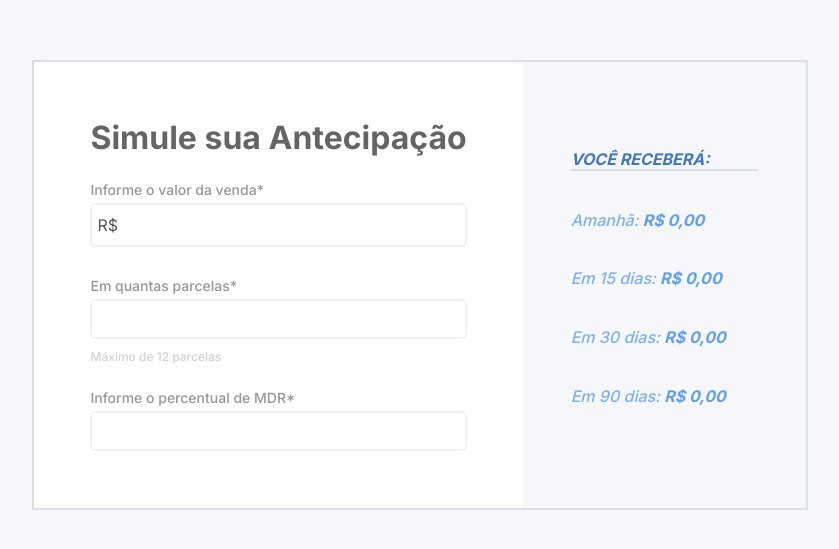
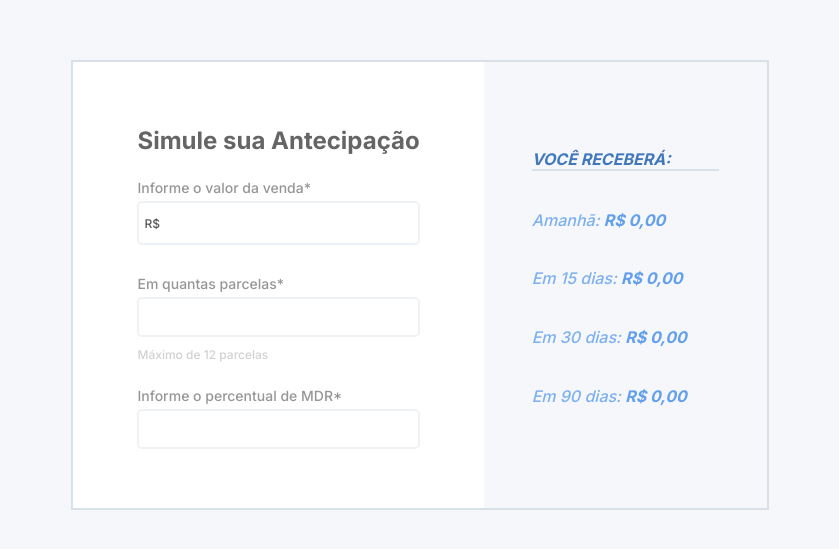
Before and after one commit to TAraujoS/desafio-frontend-1-taraujos, a React (Create React App) app: page / in a window 1280 px wide. Shown: the part 115-664 px from the top of the page, without its empty margins (220-1059 px from the left). Built offline with nearby package versions, Linux system fonts and the light colour scheme.

Commit message:
Revert "styles: change to css vanilla"
This reverts commit 95294115284f12c03f7fe3838041b2b94c1c6741.

```diff
--- a/src/App.tsx
+++ b/src/App.tsx
@@ -1,9 +1,11 @@
 import CalcProvider from "./context/CalcContext";
 import Home from "./pages/Home";
-import "./styles/global.css";
+import GlobalStyle from "./styles/global";
+
 function App() {
   return (
     <>
+      <GlobalStyle />
       <CalcProvider>
         <Home />
       </CalcProvider>
--- a/src/components/RegisterCard/index.tsx
+++ b/src/components/RegisterCard/index.tsx
@@ -1,7 +1,7 @@
 import { useContext } from "react";
 import { useForm } from "react-hook-form";
 import { CalcContext } from "../../context/CalcContext";
-import "./styles.css";
+import { Container, DivInput } from "./styles";
 import * as yup from "yup";
 import { yupResolver } from "@hookform/resolvers/yup";
 
@@ -40,10 +40,10 @@ export const RegisterValue = () => {
   };
 
   return (
-    <div className="registerContainer">
+    <Container>
       <h1>Simule sua Antecipação</h1>
       <form onChange={handleSubmit(onSubmit)}>
-        <div className="divInput">
+        <DivInput>
           <label>Informe o valor da venda*</label>
           <div className="input-value">
             <span>R$</span>
@@ -55,9 +55,9 @@ export const RegisterValue = () => {
             />
           </div>
           <span className="error">{errors.amount?.message}</span>
-        </div>
+        </DivInput>
 
-        <div className="divInput">
+        <DivInput>
           <label>Em quantas parcelas*</label>
           <input
             type="number"
@@ -67,10 +67,10 @@ export const RegisterValue = () => {
             {...register("installments")}
           />
           <span className="error">{errors.installments?.message}</span>
-          <p>Máximo de 12 parcelas</p>
-        </div>
+          <span>Máximo de 12 parcelas</span>
+        </DivInput>
 
-        <div className="divInput">
+        <DivInput>
           <label>Informe o percentual de MDR*</label>
           <input
             type="number"
@@ -80,8 +80,8 @@ export const RegisterValue = () => {
             {...register("mdr")}
           />
           <span className="error">{errors.mdr?.message}</span>
-        </div>
+        </DivInput>
       </form>
-    </div>
+    </Container>
   );
 };
--- a/src/components/RegisterCard/styles.css
+++ /dev/null
@@ -1,120 +0,0 @@
-.registerContainer{
-  height: 100%;
-  padding: 3.5rem;
-
-  background-color: var(--white);
-}
-
-h1 {
-  margin-bottom: 1.5rem;
-  color: var(--gray-h1);
-}
-
-form {
-  height: 85%;
-  display: flex;
-  flex-direction: column;
-  gap: 25px;
-}
-
-.divInput{
-  display: flex;
-  flex-direction: column;
-  gap: 5px;
-}
-
-.divInput label {
-    font-size: 14px;
-    font-weight: 500;
-
-    color: var(--gray-label);
-}
-
-.divInput input {
-  height: 40px;
-  padding-left: 5px;
-  border: 2px solid var(--blue-input);
-  border-radius: 5px;
-}
-
-.divInput input:hover {
-  border: 2px solid var(--blue-inputfocus);
-}
-
-.divInput input:focus {
-  border: 2px solid var(--blue-inputfocus);
-}
-
-/* Chrome, Safari, Edge, Opera */
-.divInput input::-webkit-outer-spin-button,
-.divInput input::-webkit-inner-spin-button {
-  -webkit-appearance: none;
-  margin: 0;
-}
-
-/* Firefox */
-.divInput input[type="number"] {
-  -moz-appearance: textfield;
-}
-
-.divInput input::placeholder {
-/* Chrome, Firefox, Opera, Safari 10.1+ */
-  color: var(--red-input);
-  opacity: 1; /* Firefox */
-}
-
-.divInput input::-ms-input-placeholder {
-/* Internet Explorer 10-11 */
-  color: var(--red-input);
-}
-
-.divInput input::-ms-input-placeholder {
-  /* Microsoft Edge */
-  color: var(--red-input);
-}
-
-.divInput p {
-  font-size: 12px;
-  font-weight: 500;
-
-  color: var(--gray-span);
-}
-
-.error {
-  font-size: 12px;
-  font-weight: 500;
-
-  color: var(--red-input);
-}
-
-.input-value {
-  display: flex;
-  flex-direction: row;
-  align-items: center;
-
-  border: 2px solid var(--blue-input);
-  border-radius: 5px;
-  gap: 0;
-}
-
-.input-value input {
-  width: 100%;
-  border: none;
-}
-
-.input-value input:hover {
-  border: none;
-}
-
-.input-value input:focus {
-  border: none;
-}
-
-.input-value span {
-  padding: 0 0 0 5px;
-  color: var(--gray-input);
-}
-
-.input-value span:hover {
-  border: 2px solid var(--blue-inputfocus);
-}
--- /dev/null
+++ b/src/components/RegisterCard/styles.ts
@@ -0,0 +1,122 @@
+import styled from "styled-components";
+
+export const Container = styled.section`
+  height: 100%;
+  padding: 4rem;
+
+  background-color: var(--white);
+  color: black;
+
+  h1 {
+    margin-bottom: 1.5rem;
+    color: var(--gray-h1);
+  }
+
+  form {
+    height: 85%;
+    display: flex;
+    flex-direction: column;
+    gap: 25px;
+  }
+
+  .error {
+    font-size: 12px;
+    font-weight: 500;
+
+    color: var(--red-input);
+  }
+`;
+
+export const DivInput = styled.div`
+  display: flex;
+  flex-direction: column;
+  gap: 5px;
+
+  label {
+    font-size: 14px;
+    font-weight: 500;
+
+    color: var(--gray-label);
+  }
+  .input-value {
+    display: flex;
+    flex-direction: row;
+    align-items: center;
+
+    border: 2px solid var(--blue-input);
+    border-radius: 5px;
+    gap: 0;
+
+    > input {
+      width: 100%;
+      border: none;
+
+      &:hover {
+        border: none;
+      }
+
+      &:focus {
+        border: none;
+      }
+    }
+
+    > span {
+      padding: 0 0 0 5px;
+      color: var(--gray-input);
+    }
+
+    &:hover {
+      border: 2px solid var(--blue-inputfocus);
+    }
+  }
+
+  input {
+    height: 40px;
+    padding-left: 5px;
+    border: 2px solid var(--blue-input);
+    border-radius: 5px;
+
+    &:hover {
+      border: 2px solid var(--blue-inputfocus);
+    }
+
+    &:focus {
+      border: 2px solid var(--blue-inputfocus);
+    }
+
+    /* Chrome, Safari, Edge, Opera */
+    &::-webkit-outer-spin-button,
+    &::-webkit-inner-spin-button {
+      -webkit-appearance: none;
+      margin: 0;
+    }
+
+    /* Firefox */
+    &[type="number"] {
+      -moz-appearance: textfield;
+    }
+
+    ::placeholder {
+      /* Chrome, Firefox, Opera, Safari 10.1+ */
+      color: var(--red-input);
+      opacity: 1; /* Firefox */
+    }
+
+    :-ms-input-placeholder {
+      /* Internet Explorer 10-11 */
+      color: var(--red-input);
+    }
+
+    ::-ms-input-placeholder {
+      /* Microsoft Edge */
+      color: var(--red-input);
+    }
+  }
+
+  span {
+    font-size: 12px;
+    font-weight: 500;
+
+    color: var(--gray-span);
+  }
+`;
--- a/src/components/ResultCard/index.tsx
+++ b/src/components/ResultCard/index.tsx
@@ -1,11 +1,11 @@
 import { useCalcContext } from "../../context/CalcContext";
-import "./styles.css";
+import Container from "./styles";
 
 export const ResultValues = () => {
   const { valueDay } = useCalcContext();
   console.log(valueDay);
   return (
-    <section className="resultContainer">
+    <Container>
       <h2>VOCÊ RECEBERÁ:</h2>
       <p>
         Amanhã: <span>R$ {valueDay.length === 0 ? 0 : valueDay[0]},00</span>
@@ -19,6 +19,6 @@ export const ResultValues = () => {
       <p>
         Em 90 dias: <span>R$ {valueDay.length === 0 ? 0 : valueDay[3]},00</span>
       </p>
-    </section>
+    </Container>
   );
 };
--- a/src/components/ResultCard/styles.css
+++ /dev/null
@@ -1,34 +0,0 @@
-section{
-  display: flex;
-  flex-direction: column;
-  align-items: flex-start;
-  justify-content: space-evenly;
-
-  height: 75%;
-  margin: 3rem;
-}
-
-section > h2 {
-  font-size: 16px;
-  font-style: oblique;
-
-  padding-right: 3rem;
-
-  border-bottom: 2px solid var(--lightblue-border);
-  color: var(--blue-h2);
-}
-
-section > p {
-  font-size: 16px;
-  font-weight: 500;
-  font-style: oblique;
-
-  color: var(--blue-p);
-}
-
-section > p >  span {
-  font-weight: 700;
-  font-size: 16px;
-
-  color: var(--blue-span);
-}
--- /dev/null
+++ b/src/components/ResultCard/styles.ts
@@ -0,0 +1,37 @@
+import styled from "styled-components";
+
+const Container = styled.section`
+  display: flex;
+  flex-direction: column;
+  align-items: flex-start;
+  justify-content: space-evenly;
+
+  height: 75%;
+  margin: 3rem;
+
+  h2 {
+    font-size: 16px;
+    font-style: oblique;
+
+    padding-right: 3rem;
+
+    border-bottom: 2px solid var(--lightblue-border);
+    color: var(--blue-h2);
+  }
+
+  p {
+    font-size: 16px;
+    font-weight: 500;
+    font-style: oblique;
+
+    color: var(--blue-p);
+    span {
+      font-weight: 700;
+      font-size: 16px;
+
+      color: var(--blue-span);
+    }
+  }
+`;
+
+export default Container;
--- a/src/pages/Home/index.tsx
+++ b/src/pages/Home/index.tsx
@@ -1,13 +1,13 @@
 import { RegisterValue } from "../../components/RegisterCard";
 import { ResultValues } from "../../components/ResultCard";
-import "./styles.css";
+import { Container } from "./styles";
 
 const Home = () => {
   return (
-    <main>
+    <Container>
       <RegisterValue />
       <ResultValues />
-    </main>
+    </Container>
   );
 };
 
--- a/src/pages/Home/styles.css
+++ b/src/pages/Home/styles.ts
@@ -1,8 +1,10 @@
-main {
+import styled from "styled-components";
+
+export const Container = styled.main`
   display: flex;
   height: 45vh;
   width: 100%;
   min-height: 450px;
 
   border: 2px solid var(--lightblue-border);
-}
+`;
--- a/src/styles/global.css
+++ /dev/null
@@ -1,38 +0,0 @@
-
-*{
-    margin: 0;
-    padding: 0;
-    box-sizing: border-box;
-    outline: 0;
-    font-family: 'Inter', sans-serif;
-}
-
-:root {
-    --white: #ffffffff;
-    --lightblue-home: #f5f7fa;
-    --lightblue-border: #d8e1e8;
-    --lightblue-result:#f7f9fa;
-    --blue-h2: #4178bc;
-    --blue-p: #7db0f0;
-    --blue-span: #629fec;
-    --blue-input: #eff2f4;
-    --blue-inputfocus: #c6e1f7;
-    --gray-input: #575757;
-    --gray-h1: #656565;
-    --gray-label: #969696;
-    --gray-span: #d1d1d1;
-    --red-input: #f77777
-}
-
-body {
-    color: var(--white);
-    height: 100vh;
-    display: flex;
-    align-items: center;
-    justify-content: center;
-    background-color: var(--lightblue-home);
-}
-
-ul{
-    list-style: none;
-}
--- /dev/null
+++ b/src/styles/global.ts
@@ -0,0 +1,45 @@
+import { createGlobalStyle } from "styled-components";
+
+const GlobalStyle = createGlobalStyle`
+    *{
+        margin: 0;
+        padding: 0;
+        box-sizing: border-box;
+        outline: 0;
+        font-family: 'Inter', sans-serif;
+    }
+
+    :root {
+
+        --white: #ffffffff;
+        --lightblue-home: #f5f7fa;
+        --lightblue-result:#f7f9fa;
+        --lightblue-border: #d8e1e8;
+        --blue-h2: #4178bc;
+        --blue-p: #7db0f0;
+        --blue-span: #629fec;
+        --blue-input: #eff2f4;
+        --blue-inputfocus: #c6e1f7;
+        --gray-input: #575757;
+        --gray-h1: #656565;
+        --gray-label: #969696;
+        --gray-span: #d1d1d1;
+        --red-input: #f77777
+
+    }
+
+    body {
+        color: var(--white);
+        height: 100vh;
+        display: flex;
+        align-items: center;
+        justify-content: center;
+        background-color: var(--lightblue-home);
+    }
+
+    ul{
+        list-style: none;
+    }
+`;
+
+export default GlobalStyle;
```
